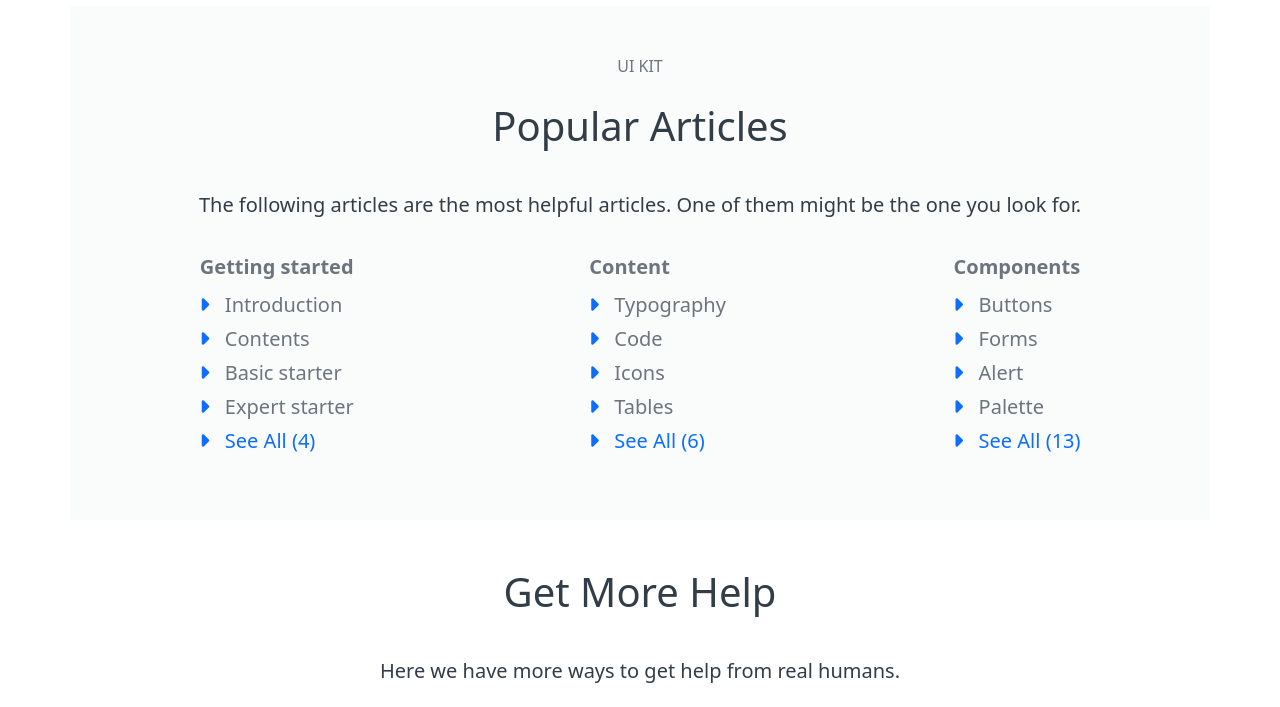
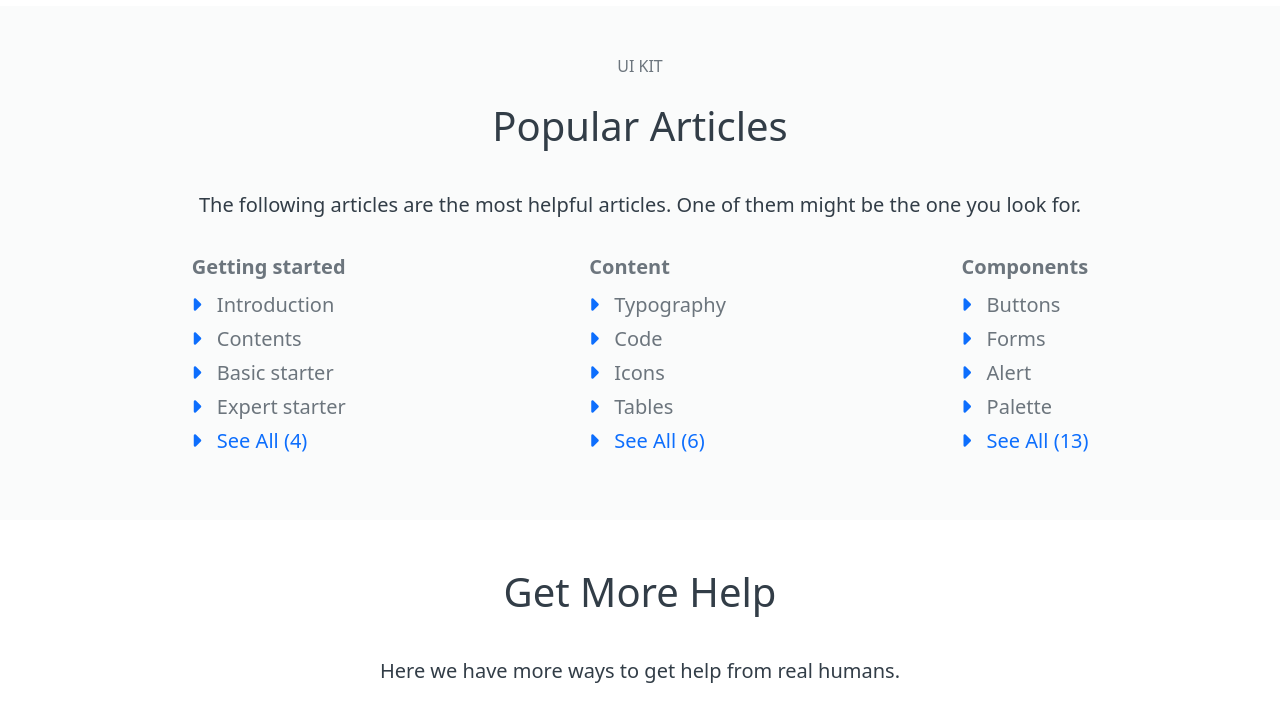
Before and after one commit to LeaReXx/first-bootstrap-template, a plain HTML site: page index.html in a window 1280 px wide. Shown: the part 1112-1819 px from the top of the page. Drawn offline with nearby package versions, Linux system fonts and the light colour scheme.

Commit message:
fix popular section `max-width`

```diff
--- a/index.html
+++ b/index.html
@@ -246,6 +246,7 @@
       </main>
     </section>
     <section class="popular-section container-fluid py-5">
+      <main class="popular-section-content m-auto">
         <article class="text-center">
           <span class="text-muted fs-6">UI KIT</span>
           <h2 class="fs-1 fw-normal py-4">Popular Articles</h2>
@@ -254,7 +255,7 @@
             might be the one you look for.
           </p>
         </article>
-      <main class="d-block mt-4 d-sm-flex justify-content-around">
+        <div class="d-block mt-4 d-sm-flex justify-content-around">
           <article class="fs-5">
             <strong class="mx-2 fw-semibold text-muted">Getting started</strong>
             <ul class="list-unstyled mt-1">
@@ -330,6 +331,7 @@
               </li>
             </ul>
           </article>
+        </div>
       </main>
     </section>
     <section class="help-section container mb-5">
--- a/styles/style.css
+++ b/styles/style.css
@@ -115,10 +115,13 @@ a {
 }
 
 .popular-section {
-  max-width: 1140px;
   background-color: #fafbfb;
 }
 
+.popular-section-content {
+  max-width: 1140px;
+
+}
 .help-section {
   max-width: 1140px;
 }
```
Lines whose indentation alone changed are shown as unchanged.
